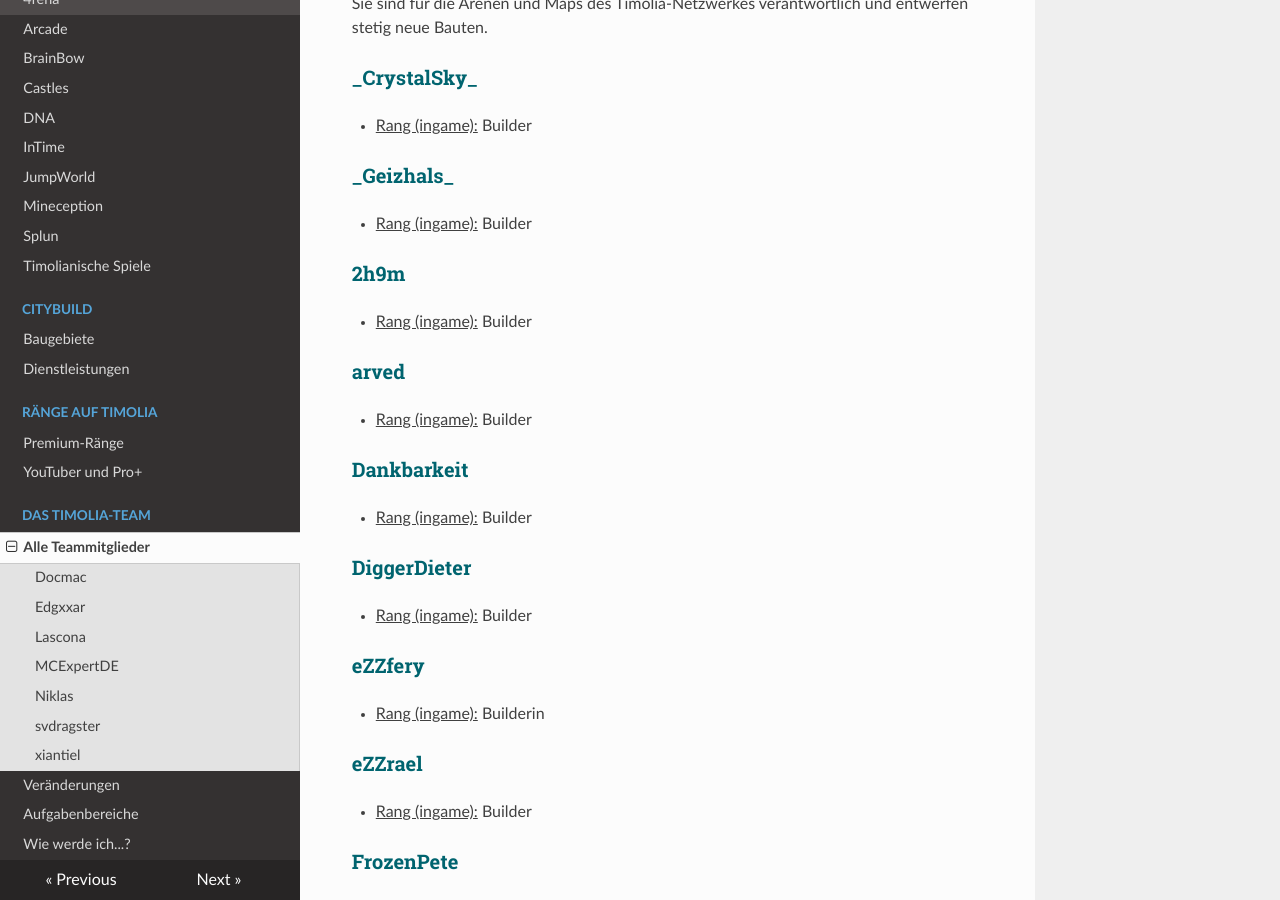
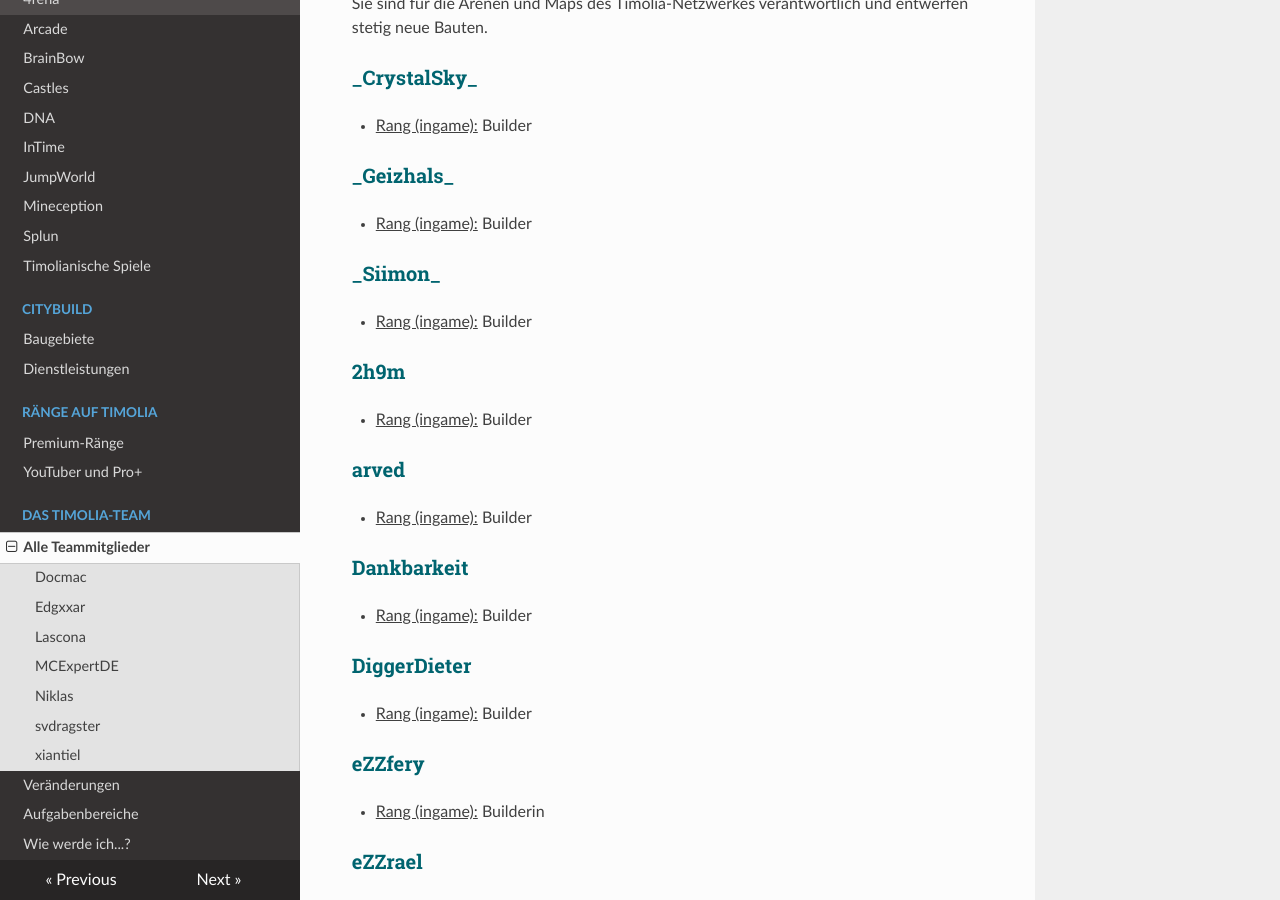
Before and after one commit to TimoliaDE/HowTo, an MkDocs documentation site: the page built from docs/team/members.md, in a window 1280 px wide and 900 px high, scrolled down 6865 px. Built offline with MkDocs 1.6.1, drawn with Linux system fonts in a browser that asks for light colours; nearby versions of some CDN libraries; old or Windows-style settings are respelled for this version of MkDocs.

Commit message:
Update members.md

```diff
--- a/docs/team/members.md
+++ b/docs/team/members.md
@@ -220,6 +220,9 @@ Sie sind für die Arenen und Maps des Timolia-Netzwerkes verantwortlich und entw
 ### <strong><span style="color:#00646F">\_Geizhals\_</span></strong>
 - <u>Rang (ingame):</u> Builder
 
+### <strong><span style="color:#00646F">\_Siimon\_</span></strong>
+- <u>Rang (ingame):</u> Builder
+
 ### <strong><span style="color:#00646F">2h9m</span></strong>
 - <u>Rang (ingame):</u> Builder
 
```
